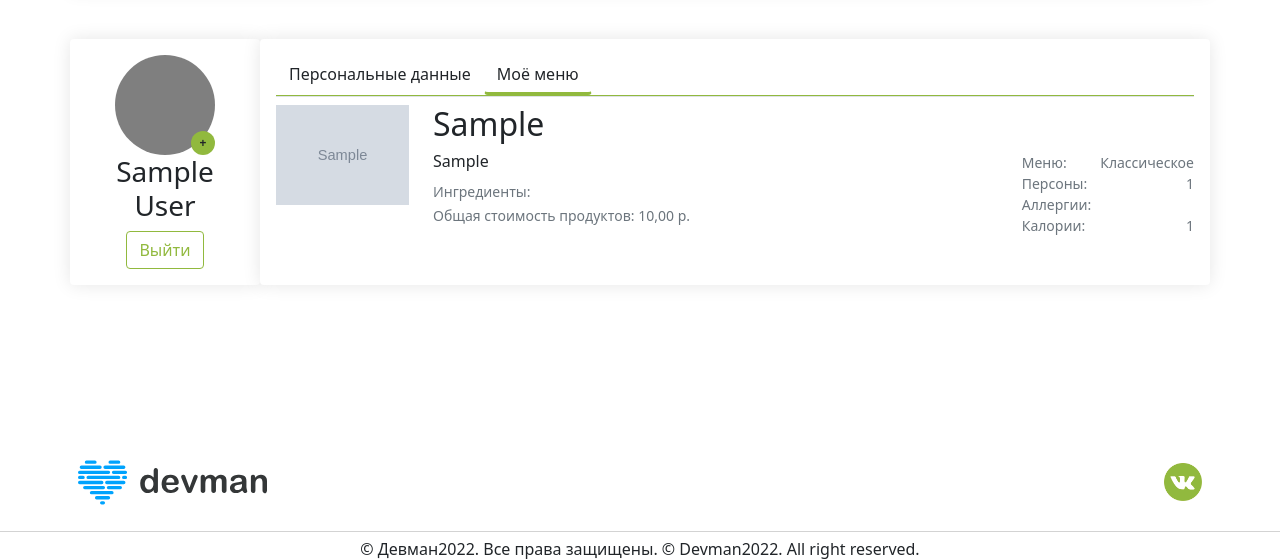
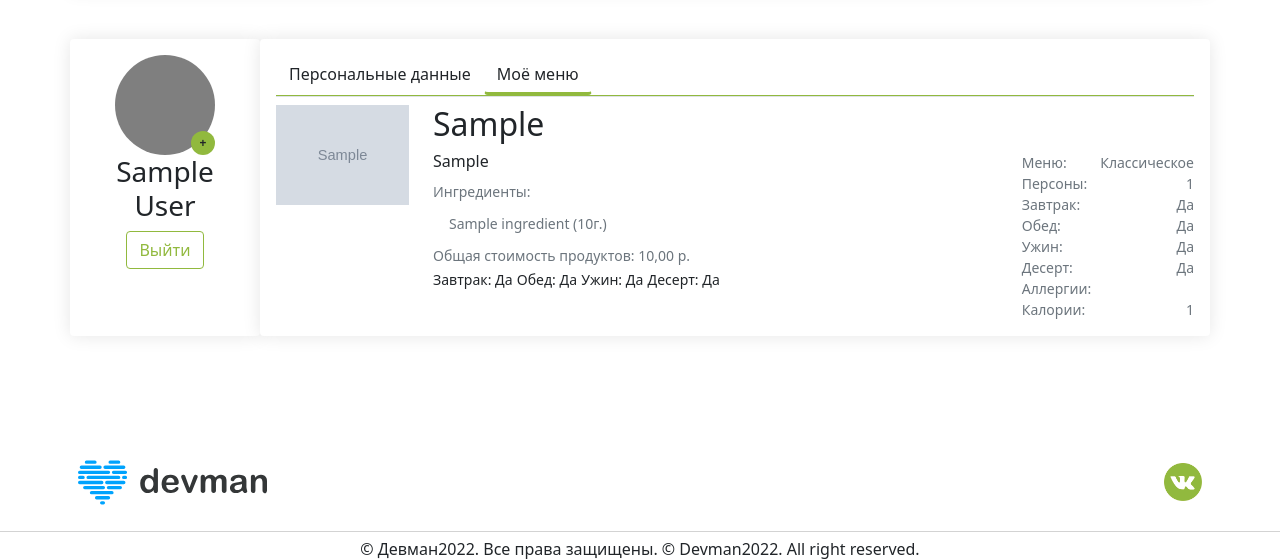
Before and after one commit to juneshone/dvmn-FoodPlan, a Django app: page /client/account/ in a window 1280 px wide, after a click on "Моё меню". Shown: the part 204-764 px from the top of the page. Run offline with Django 4.2, Linux system fonts and the light colour scheme; a user stored in the database is signed in; tables that the repository leaves empty hold one stand-in row (values such as "Sample post"); grey boxes marked "Sample" are stand-in pictures; parts of the project's set-up code (start-up, migrations or seed data) failed here and were passed over.

Commit message:
Add filter

```diff
--- a/client/views.py
+++ b/client/views.py
@@ -129,6 +129,8 @@
             recipes.exclude(allergy_milk=True)
         recipe = random.choice(recipes.prefetch_related('ingredients'))
 
+        context['recipe_ingredients'] = RecipeIngredient.objects.filter(recipe=recipe).select_related('ingredient')
+
         if order.menu.foodtype == 'keto':
             order.name = 'Кето'
         if order.menu.foodtype == 'veg':
--- a/templates/lk.html
+++ b/templates/lk.html
@@ -134,7 +134,19 @@
                                                                 <li class="list-group-item disabled"><small>{{ ingredient.ingredient.title}} ({{ ingredient.quantity}}г.)</small></li>
                                                             {% endfor %}
                                                         </ul>
-                                                        <small class="link-secondary">Общая стоимость продуктов: {{ recipe.price }} р.</small>
+                                                        <small class="link-secondary">Общая стоимость продуктов: {{ recipe.price }} р.<br></small>
+                                                        {% if recipe.breakfast  %}
+                                                            <small>     Завтрак:   </small><small>Да</small>
+                                                        {% endif %}
+                                                        {% if recipe.lunch  %}
+                                                            <small>     Обед:      </small><small>Да</small>
+                                                        {% endif %}
+                                                        {% if recipe.dinner  %}
+                                                            <small>     Ужин:      </small><small>Да</small>
+                                                        {% endif %}
+                                                        {% if recipe.dessert  %}
+                                                            <small>     Десерт:    </small><small>Да</small>
+                                                        {% endif %}
                                                     </div>
                                                     <div class="col-md-12 col-lg-3 text-muted d-flex flex-column justify-content-between">
                                                         <div class="d-flex flex-row justify-content-between">
@@ -143,13 +155,38 @@
                                                         <div class="d-flex flex-row justify-content-between">
                                                             <small>Персоны: </small><small>{{ order.persons }}</small>
                                                         </div>
-                                                        <div class="d-flex flex-row justify-content-between">
-                                                            <small>Аллергии: </small><small>{{ allergies }}</small>
-                                                        </div>
+                                                        {% if order.breakfast  %}
+                                                            <div class="d-flex flex-row justify-content-between">
+                                                                <small>Завтрак: </small><small>Да</small>
+                                                            </div>
+                                                        {% endif %}
+                                                        {% if order.lunch  %}
+                                                            <div class="d-flex flex-row justify-content-between">
+                                                                <small>Обед: </small><small>Да</small>
+                                                            </div>
+                                                        {% endif %}
+                                                        {% if order.dinner  %}
+                                                            <div class="d-flex flex-row justify-content-between">
+                                                                <small>Ужин: </small><small>Да</small>
+                                                            </div>
+                                                        {% endif %}
+                                                        {% if order.dessert  %}
+                                                            <div class="d-flex flex-row justify-content-between">
+                                                                <small>Десерт: </small><small>Да</small>
+                                                            </div>
+                                                        {% endif %}
+                                                        {% if order.allergy  %}
+                                                            <div class="d-flex flex-row justify-content-between">
+                                                                <small>Аллергии: </small><small>{{ allergies }}</small>
+                                                            </div>
+                                                        {% else %}
+                                                            <div class="d-flex flex-row justify-content-between">
+                                                                <small>Аллергии: </small><small>Нет</small>
+                                                            </div>
+                                                        {% endif %}
                                                         <div class="d-flex flex-row justify-content-between">
                                                             <small>Калории: </small><small>{{ recipe.calories }}</small>
                                                         </div>
-
                                                     </div>
                                                 </div>
                                             </div>
```
